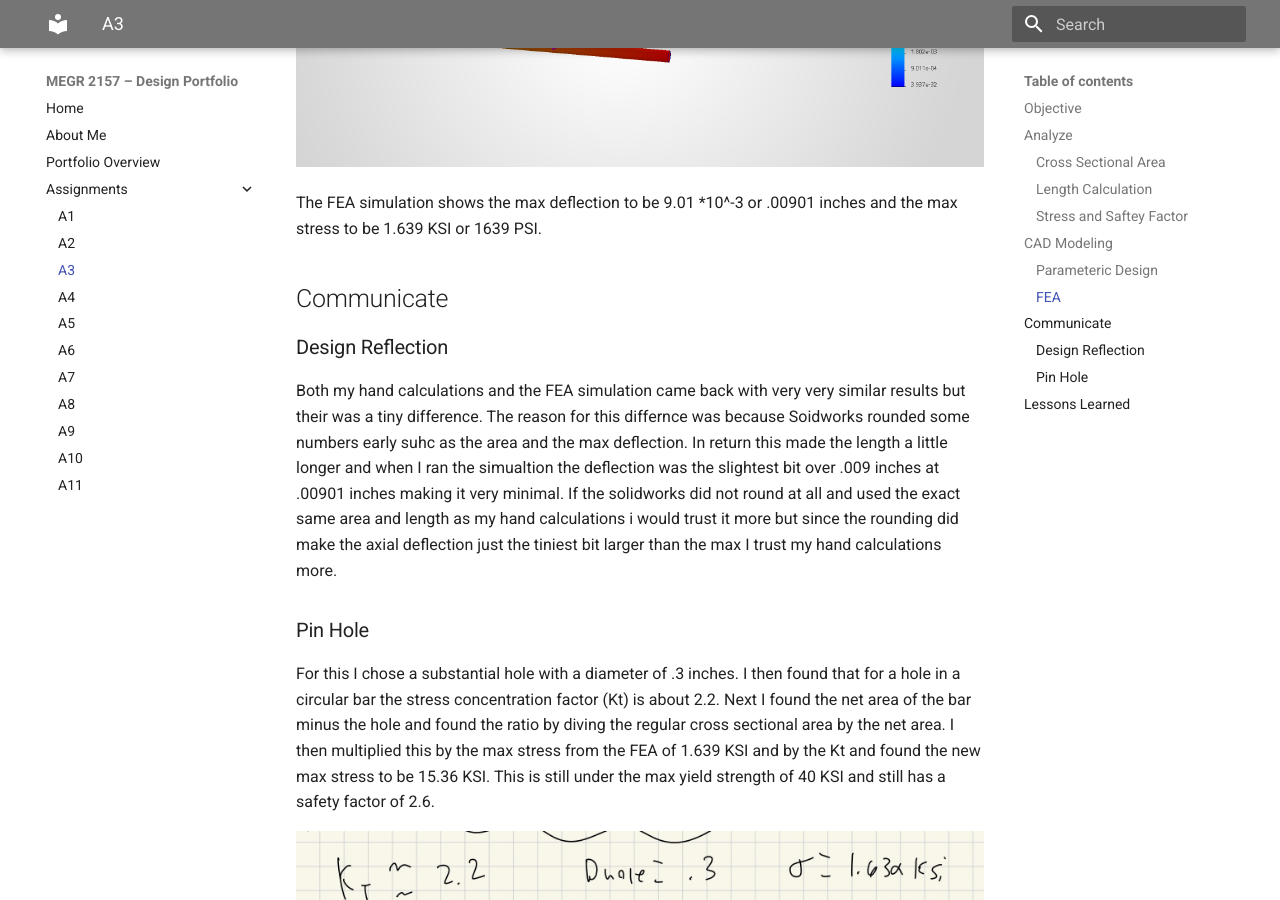
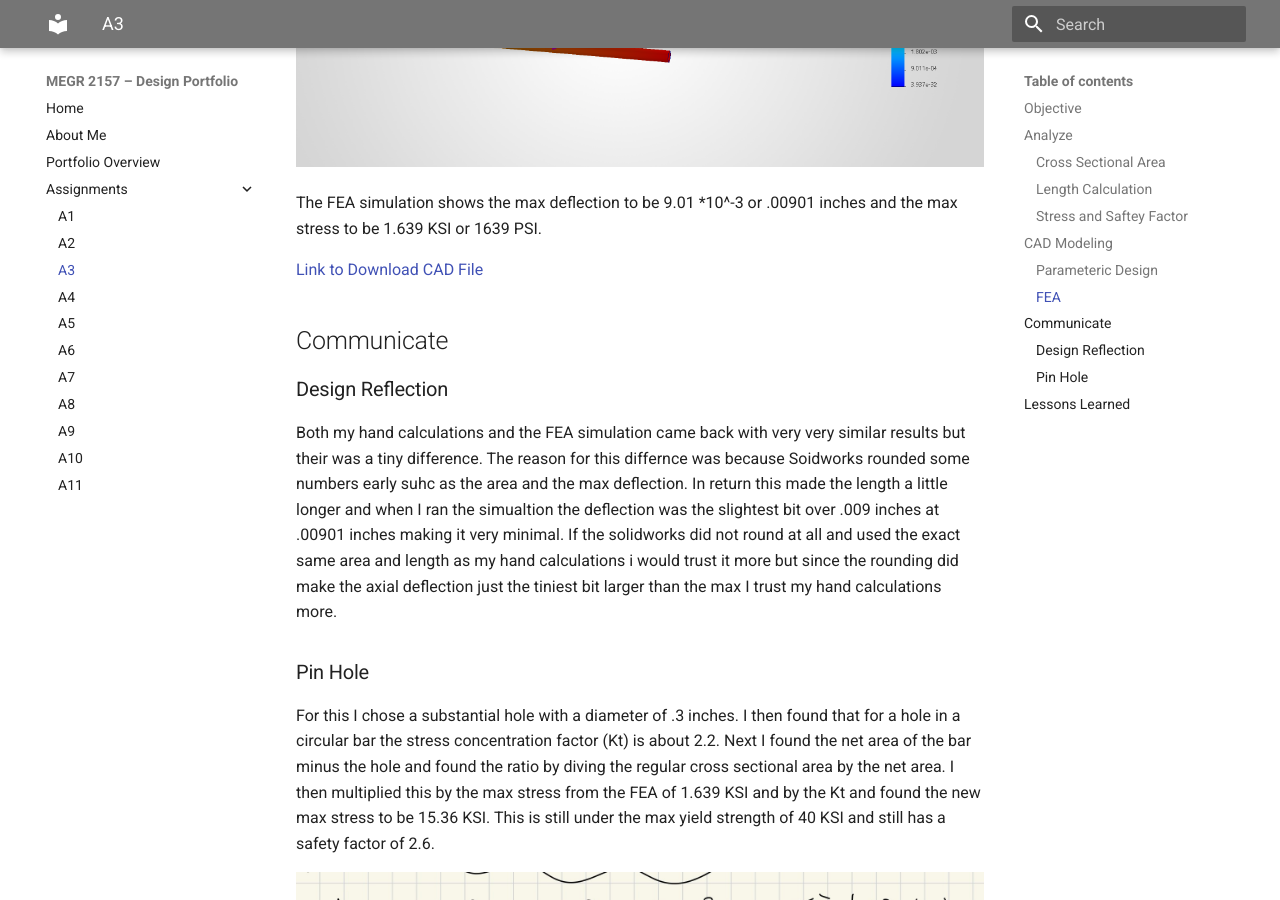
Before and after one commit to jadelma5/megr2156-portfolio, an MkDocs documentation site: the page built from docs/assignments/A03/index.md, in a window 1280 px wide and 900 px high, scrolled down 5486 px. Built offline with MkDocs 1.6.1 and Material for MkDocs 9.7.7, drawn with Linux system fonts in a browser that asks for light colours.

Commit message:
Add download link for CAD file in index.md
Added a link to download the CAD file for the FEA design.

```diff
--- a/docs/assignments/A03/index.md
+++ b/docs/assignments/A03/index.md
@@ -54,6 +54,7 @@ This is the material properties for aluminum with a E of 9*10^6 PSI
 
 The FEA simulation shows the max deflection to be 9.01 *10^-3 or .00901 inches and the max stress to be 1.639 KSI or 1639 PSI.
 
+[Link to Download CAD File](FEAdesignHW.SLDPRT)
 
 ## Communicate
 
```
